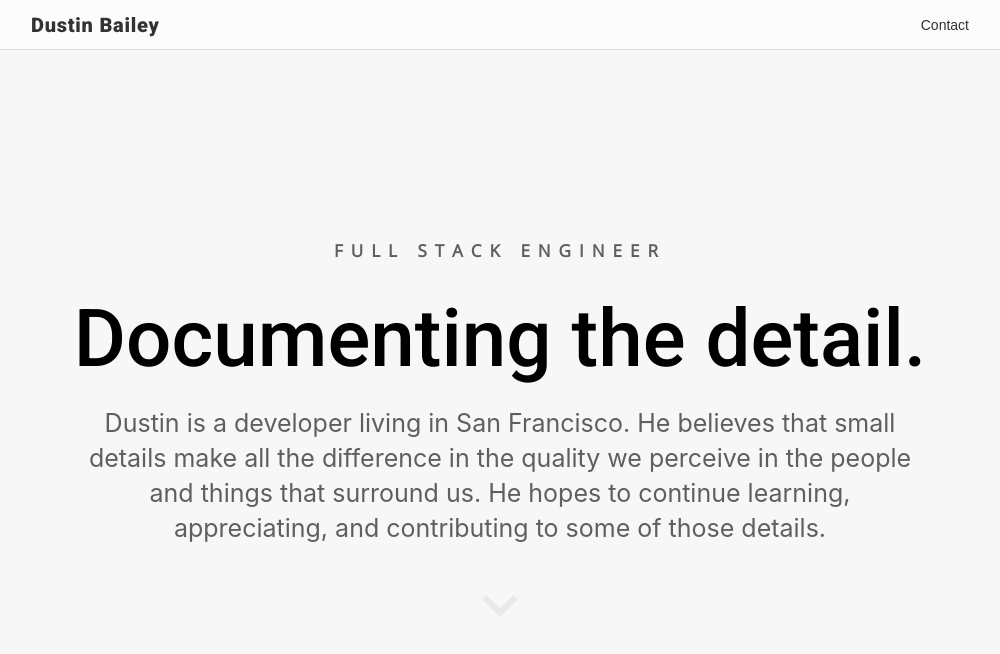
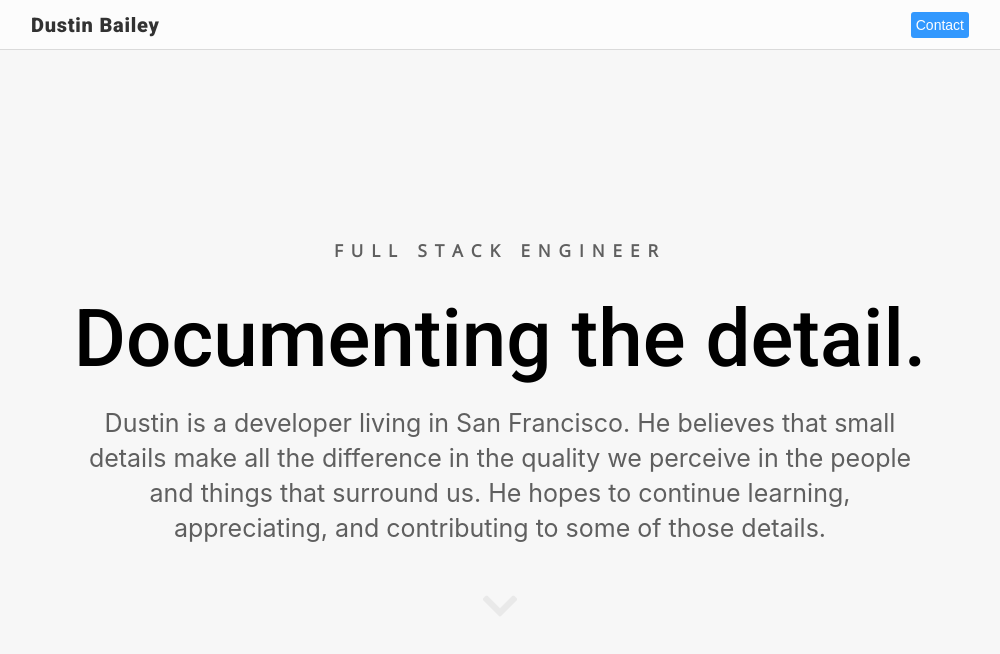
Before and after one commit to dgbailey/new_portfolio, a React (Create React App) app: page / in a window 1280 px wide. Shown: the top 654 px of the page, without its empty margins (140-1140 px from the left). Built offline with nearby package versions, Linux system fonts and the light colour scheme; a web font is replaced by a local one.

Commit message:
feedback incorporated for making links more noticeable and contact btn more noticeable

```diff
--- a/src/GlobalTopContainer.js
+++ b/src/GlobalTopContainer.js
@@ -217,7 +217,7 @@ export class GlobalTopContainer extends Component{
                                     <a href="http://tiemendocrm.com/" target="_blank">
                                             <div className="icon-position-container">
                                                 <div className="ucd-icon"><i class="fas fa-tv"></i></div>
-                                                <div className="ucd-icon-description">Website.</div>
+                                                <div className="ucd-icon-description islink">Visit Site.</div>
                                             </div>
                                         </a>
                                     </div>
@@ -228,7 +228,7 @@ export class GlobalTopContainer extends Component{
                                         <a href="https://github.com/labs13-agriculture" target="_blank">
                                             <div className="icon-position-container">
                                                 <div className="ucd-icon"><i class="fab fa-git-square"></i></div>
-                                                <div className="ucd-icon-description">Codebase.</div>
+                                                <div className="ucd-icon-description islink">View Code.</div>
                                             </div>
                                         </a>
                                     </div>
@@ -269,7 +269,7 @@ export class GlobalTopContainer extends Component{
                                     <a href="https://getflocks.herokuapp.com/register" target="_blank">
                                             <div className="icon-position-container">
                                                 <div className="ucd-icon"><i class="fas fa-tv"></i></div>
-                                                <div className="ucd-icon-description">Website.</div>
+                                                <div className="ucd-icon-description islink">Visit Site.</div>
                                             </div>
                                         </a>
                                     </div>
@@ -280,7 +280,7 @@ export class GlobalTopContainer extends Component{
                                     <a href="https://github.com/flocks1/login" target="_blank">
                                             <div className="icon-position-container">
                                                 <div className="ucd-icon"><i class="fab fa-git-square"></i></div>
-                                                <div className="ucd-icon-description">Codebase.</div>
+                                                <div className="ucd-icon-description islink">View Code.</div>
                                             </div>
                                         </a>
                                     </div>
@@ -322,7 +322,7 @@ export class GlobalTopContainer extends Component{
                                         <a href="https://talweg.herokuapp.com/" target="_blank">
                                             <div className="icon-position-container">
                                                 <div className="ucd-icon"><i class="fas fa-tv"></i></div>
-                                                <div className="ucd-icon-description">Website.</div>
+                                                <div className="ucd-icon-description islink">Visit Site.</div>
                                             </div>
                                         </a>
                                     </div>
@@ -331,7 +331,7 @@ export class GlobalTopContainer extends Component{
                                 <div className="icon-container">
                                     <div className="icon-position-container">
                                         <div className="ucd-icon"><i class="fab fa-git-square"></i></div>
-                                        <div className="ucd-icon-description">Codebase.</div>
+                                        <div className="ucd-icon-description islink">View Code.</div>
                                     </div>
                                 </div>
                             </div>
@@ -924,6 +924,8 @@ ${'' /*
             width:100px;
             font-size: 1.4rem;
             text-align:left;
+
+
         }
 
         .icon-container {
@@ -936,7 +938,12 @@ ${'' /*
 
                 width: 50%;
             }
+            &:hover{
+                .islink{
+                    color:#5b2dff;
+                }
 
+            }
 
         }
 
--- a/src/Nav.js
+++ b/src/Nav.js
@@ -140,6 +140,9 @@ const StyledNavigation = styled.nav`
         border:none;
         background:Transparent;
         padding:0px;
+        background:#0080ff;
+        padding:5px;
+        color:white;
 
 
         font-size: 1.4rem;
@@ -152,7 +155,7 @@ const StyledNavigation = styled.nav`
             &:hover{
                 cursor:pointer;
 
-                color:gray;
+
 
 
 
@@ -211,7 +214,7 @@ const StyledNavigation = styled.nav`
                 -webkit-box-shadow: -3px -3px 5px rgba(82,95,127,.04);
                 box-shadow: -3px -3px 5px rgba(82,95,127,.04);
                 will-change: transform;
-                right: 17px;
+                right: 25px;
 
                 position:absolute;
                 top: 54px;
@@ -234,7 +237,7 @@ const StyledNavigation = styled.nav`
                 padding:20px;
                 position:absolute;
                 top:60px;
-                left:0px;
+                left: 3px;
                 transform: translateX(-73px);
                 box-shadow: 0px 9px 14px -6px rgba(0,0,0,0.11);
                 border-radius: 5px;
@@ -254,7 +257,7 @@ const StyledNavigation = styled.nav`
                     flex-direction: column;
                     align-items: center;
                     align-items: center;
-                    left: 59px;
+                    left: 60px;
                     width: 80px;
                     height: 155px;
                 }
@@ -284,7 +287,7 @@ const StyledNavigation = styled.nav`
                     animation:         fade-in-opacity-only-animation 1s both; /* IE 10+, Fx 29+ */
 
                     animation-delay:.1s;
-
+                    color:#D44638;
                 }
 
                 .fab.fa-git-square{
@@ -293,7 +296,7 @@ const StyledNavigation = styled.nav`
                     -o-animation:      fade-in-opacity-only-animation 1s both; /* Opera 12+ */
                     animation:         fade-in-opacity-only-animation 1s both; /* IE 10+, Fx 29+ */
                     animation-delay:.2s;
-
+                    color:#24292e;
                 }
 
                 .fab.fa-linkedin{
@@ -302,6 +305,7 @@ const StyledNavigation = styled.nav`
                     -o-animation:      fade-in-opacity-only-animation 1s both; /* Opera 12+ */
                     animation:         fade-in-opacity-only-animation 1s both; /* IE 10+, Fx 29+ */
                     animation-delay:.3s;
+                    color:#0077B5;
                 }
 
 
```
Also changed, not shown: src/images/Screen Shot 2019-07-22 at 2.16.36 PM.png (added).
